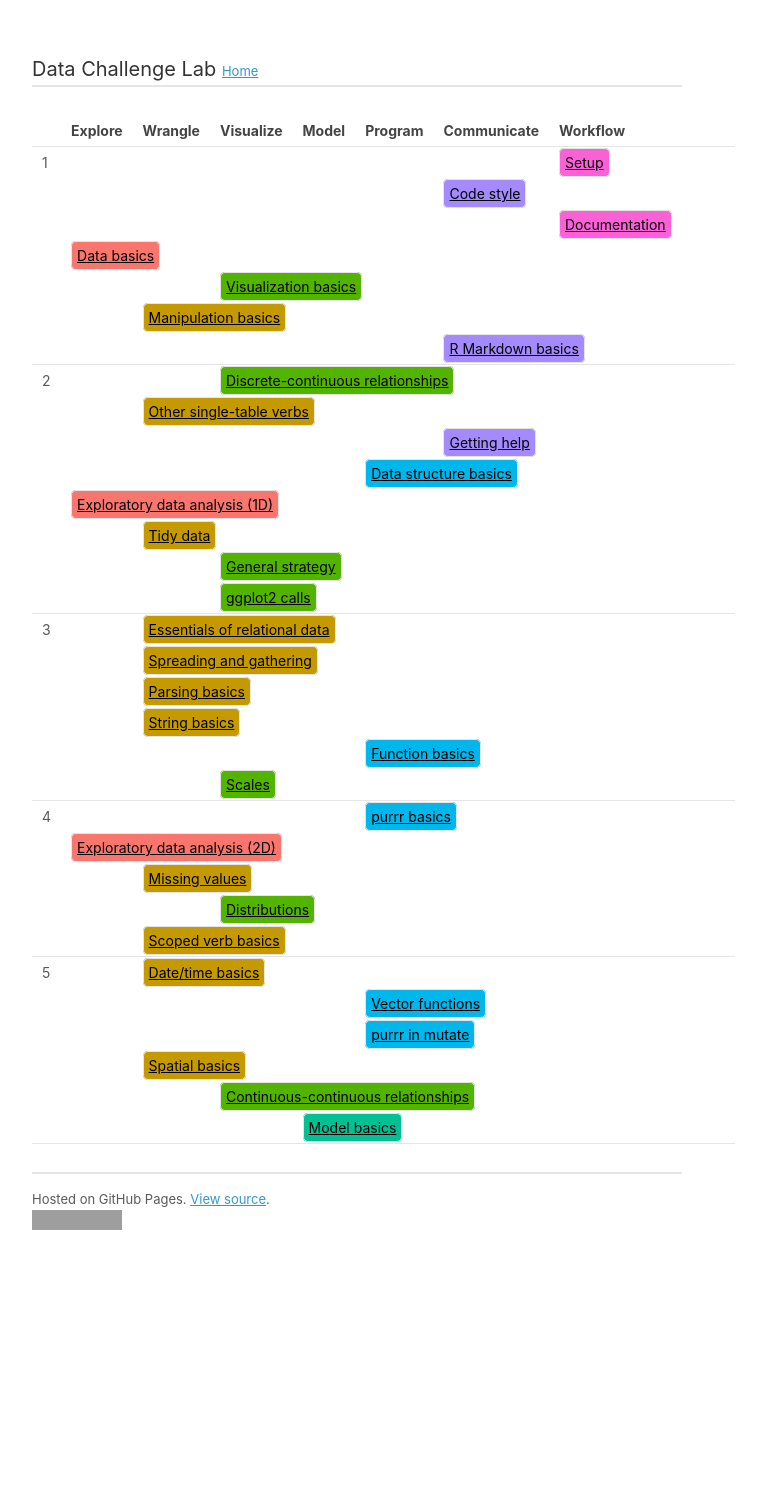
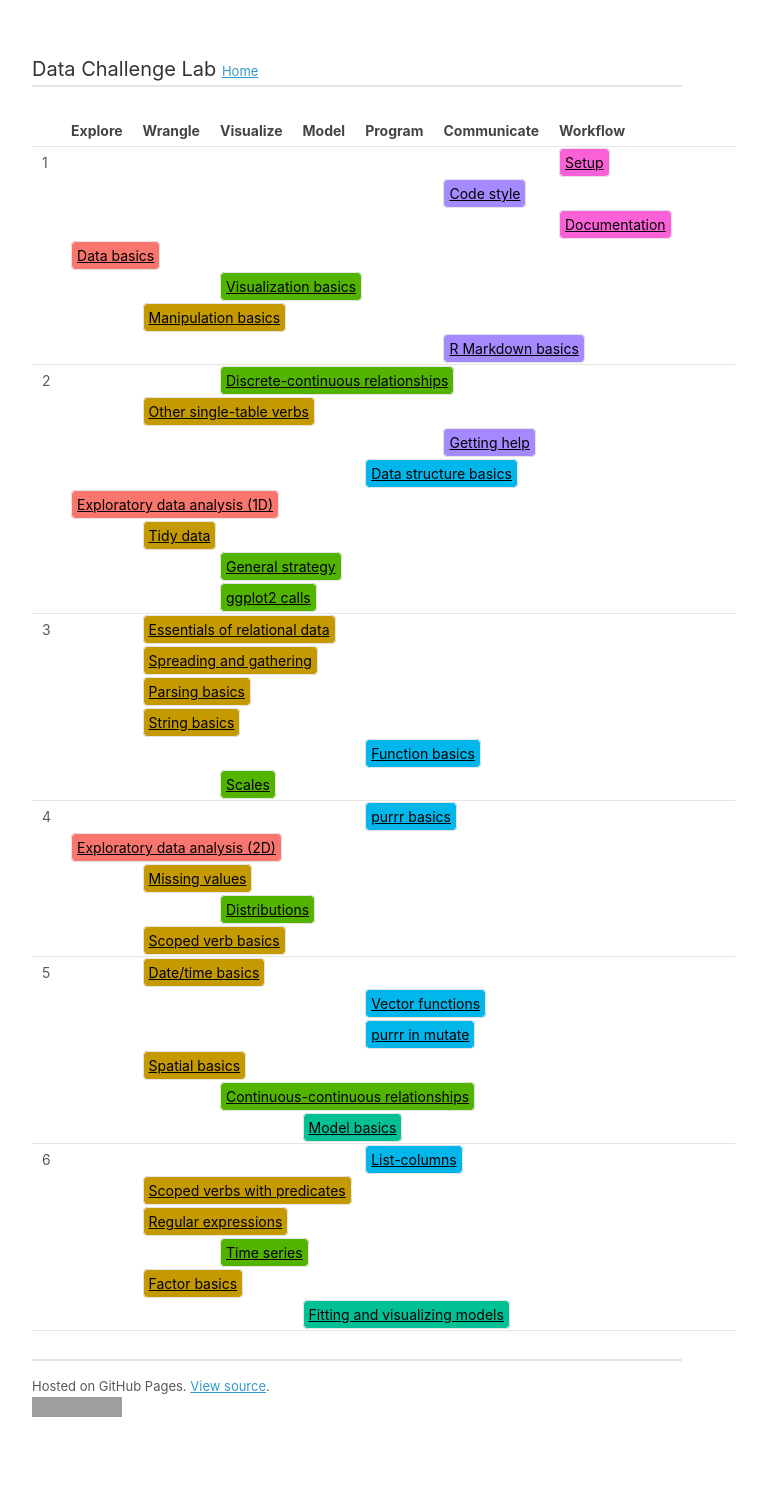
Before and after one commit to dcl-2019-04/curriculum, a Jekyll site: the page built from docs/index.md, in a window 1280 px wide. Shown: the whole page, without its empty margins (283-1049 px from the left). Built offline with Jekyll 4.4.1, drawn with Linux system fonts in a browser that asks for light colours; our own code applies the rules of GitHub Pages for plain Markdown files; a script that is not in the unit is left out; before the commit the page ends 1313 px from its top, so only the background shows below that; grey boxes are pictures that could not be loaded.

Commit message:
Update for week 6

```diff
--- a/docs/index.md
+++ b/docs/index.md
@@ -233,4 +233,42 @@ title: Theme index
   <td colspan="3"></td>
 </tr>
 </tbody>
+<tbody>
+<tr>
+<td id='week-6'>6</td>
+  <td colspan="4"></td>
+  <td colspan="6"><a class="program" href="list-cols.html">List-columns</a></td>
+  <td colspan="2"></td>
+</tr>
+<tr>
+<td></td>
+  <td colspan="1"></td>
+  <td colspan="6"><a class="wrangle" href="manip-scoped-2.html">Scoped verbs with predicates</a></td>
+  <td colspan="5"></td>
+</tr>
+<tr>
+<td></td>
+  <td colspan="1"></td>
+  <td colspan="6"><a class="wrangle" href="regexps.html">Regular expressions</a></td>
+  <td colspan="5"></td>
+</tr>
+<tr>
+<td></td>
+  <td colspan="2"></td>
+  <td colspan="6"><a class="visualize" href="vis-time-series.html">Time series</a></td>
+  <td colspan="4"></td>
+</tr>
+<tr>
+<td></td>
+  <td colspan="1"></td>
+  <td colspan="6"><a class="wrangle" href="factor-basics.html">Factor basics</a></td>
+  <td colspan="5"></td>
+</tr>
+<tr>
+<td></td>
+  <td colspan="3"></td>
+  <td colspan="6"><a class="model" href="model-vis.html">Fitting and visualizing models</a></td>
+  <td colspan="3"></td>
+</tr>
+</tbody>
 </table>
```
Also changed, not shown: syllabus.yml (+4 -3 lines).
